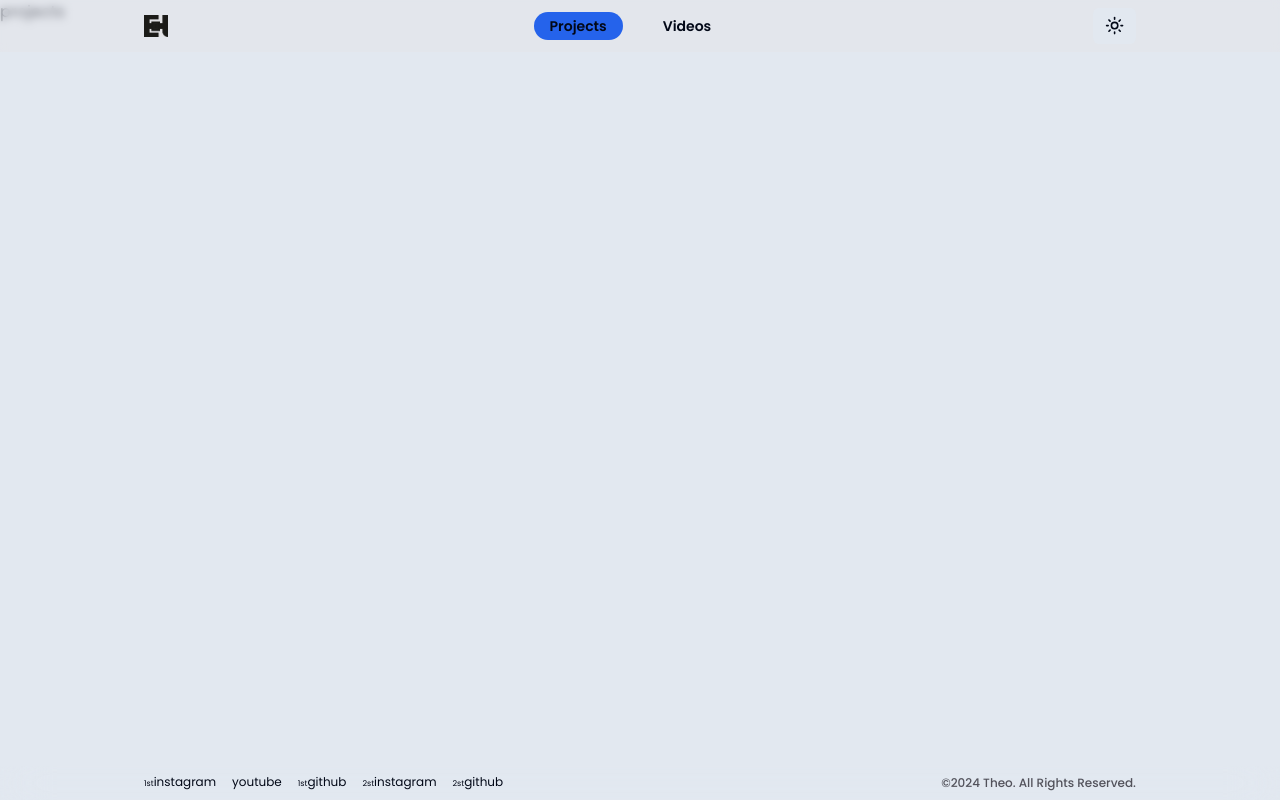
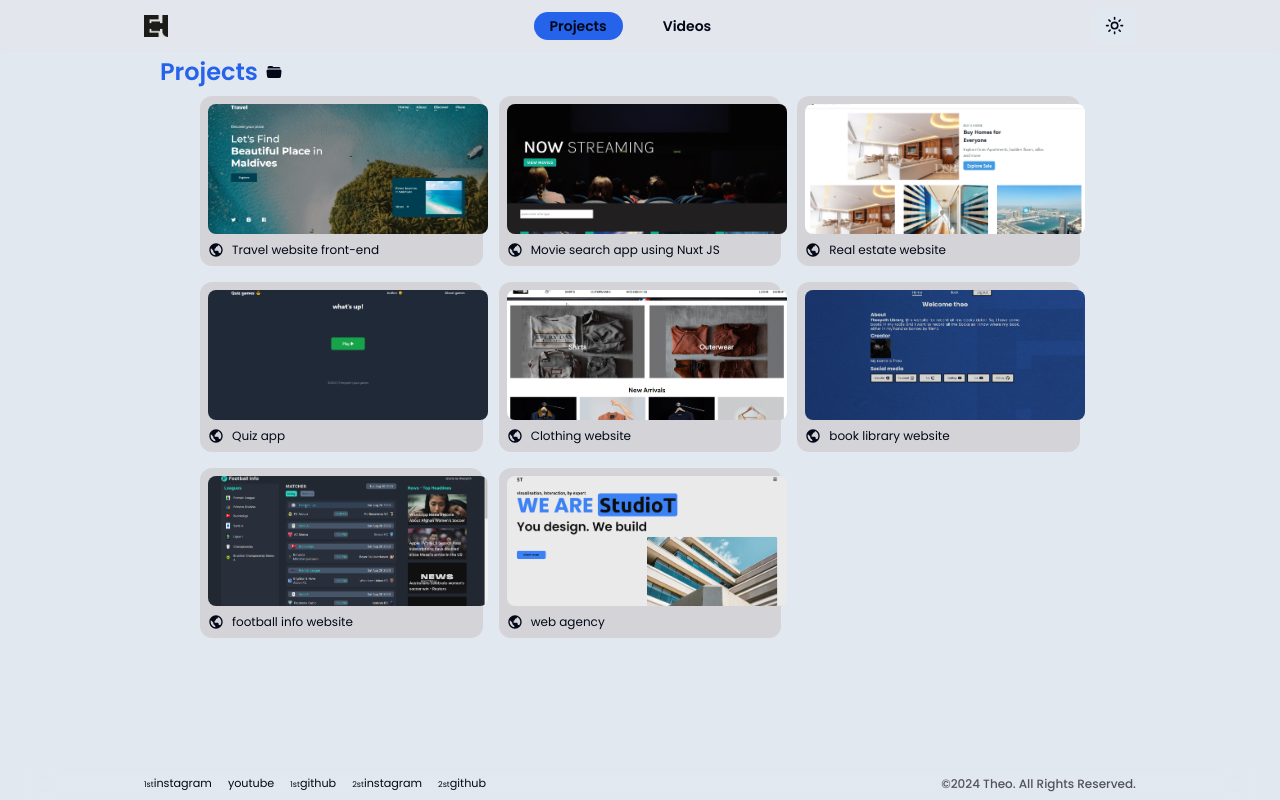
Before and after one commit to theoyoth/portfolio-v3, a Next.js app: page /projects in a window 1280 px wide. Built offline with nearby package versions, Linux system fonts and the light colour scheme.

Commit message:
project showcase

```diff
--- a/src/app/page.tsx
+++ b/src/app/page.tsx
@@ -10,11 +10,11 @@ import LayoutAnimation from "@/components/layout-animation";
 
 export default function Home() {
   return (
-    <LayoutAnimation>
-    <main className="h-[100dvh] overflow-hidden pt-12">
+    <main className="h-screen pt-12">
+      <LayoutAnimation>
       <section className="w-3/4 m-auto flex flex-col items-center space-y-8 mt-10">
         <div className="relative w-[140px] h-[140px]">
-          <Image src="/img/avatar.jpg" alt="profil pic" fill sizes="(min-width:1024px) 100vw, (min-width:768px) 50vw, 33vw" className="rounded-lg object-cover" />
+          <Image src="/img/avatar.jpg" alt="profil pic" fill sizes="(min-width:1024px) 100vw, (min-width:768px) 50vw, 33vw" priority className="rounded-lg object-cover" />
         </div>
         <div className="flex flex-col space-y-8">
           <div className="text-2xl dark:text-zinc-100 text-justify">
@@ -27,7 +27,7 @@ export default function Home() {
           </div>
         </div>
       </section>
+    </LayoutAnimation>
     </main>
-    </LayoutAnimation>
   );
 }
--- /dev/null
+++ b/src/app/projects/football-info/page.tsx
@@ -0,0 +1,8 @@
+
+const RealEstate = () => {
+  return (
+    <div>RealEstate</div>
+  )
+}
+
+export default RealEstate
--- a/src/app/projects/page.tsx
+++ b/src/app/projects/page.tsx
@@ -1,8 +1,41 @@
+
+import { IoFolderOpen } from "react-icons/io5";
+// components
+import LayoutAnimation from "@/components/layout-animation"
+import { ProjectWrapper } from "./project-wrapper";
+import { ProjectDetail } from "@/lib/Project";
 
 const Projects = () => {
   return (
-    <div>projects</div>
+    <div className="min-h-screen pt-14">
+      <LayoutAnimation>
+      <section className="w-3/4 m-auto">
+        <div className="flex space-x-2 items-center">
+          <h1 className="text-2xl font-bold text-blue-600">Projects</h1>
+          <IoFolderOpen />
+        </div>
+        <div className="w-11/12 m-auto mt-2 grid grid-cols-3 gap-4">
+          <ProjectDetails />
+        </div>
+      </section>
+      </LayoutAnimation>
+    </div>
   )
 }
 
 export default Projects
+
+const ProjectDetails = () => {
+  return (
+    <>
+      {ProjectDetail.map((project, index) => (
+        <ProjectWrapper
+          key={index}
+          src={project.src}
+          title={project.title}
+          href={project.href}
+        />
+      ))}
+    </>
+  )
+}
--- /dev/null
+++ b/src/app/projects/project-wrapper.tsx
@@ -0,0 +1,25 @@
+
+import {motion} from 'framer-motion';
+import Image from "next/image";
+import Link from "next/link";
+import BlurHover from "@/components/blur-hover";
+import { BiWorld } from "react-icons/bi";
+
+export const ProjectWrapper = ({src="", title="", href=""}:{src:string,title:string,href:string}) => {
+  return (
+    <div className="relative">
+      <BlurHover>
+      <Link href={href}>
+        <div className="relative dark:bg-zinc-950 bg-zinc-300 p-2 rounded-xl">
+          <div className="relative w-[280px] h-[130px] m-auto">
+            <Image src={src} alt={title} fill sizes="(min-width:1024px) 100vw, (min-width:768px) 50vw, 33vw" className="object-cover rounded-lg" />
+          </div>
+          <div className="flex space-x-2 pt-2">
+            <BiWorld />
+            <p className="text-xs">{title}</p>
+          </div>
+        </div>
+      </Link>
+      </BlurHover>
+    </div>
+)};
--- /dev/null
+++ b/src/app/projects/real-estate/page.tsx
@@ -0,0 +1,58 @@
+"use client"
+
+import { ImageComp } from "@/components/image-comp";
+import LayoutAnimation from "@/components/layout-animation";
+import { BiWorld } from 'react-icons/bi';
+import { Button } from '@/components/ui/button';
+import { BsGithub } from 'react-icons/bs';
+import { Badge } from '@/components/ui/badge';
+
+const RealEstate = () => {
+  return (
+    <div className="h-screen overflow-hidden pt-14">
+      <LayoutAnimation>
+      <section className="w-3/4 m-auto">
+        <div className="m-auto flex gap-2 w-max">
+          <div className="relative w-[420px] h-[220px]">
+            <ImageComp
+              src="/img/projects/real-estate1.png"
+              alt="real estate website"
+            />
+          </div>
+          <div className="relative w-[420px] h-[220px]">
+            <ImageComp
+              src="/img/projects/real-estate2.png"
+              alt="real estate website"
+            />
+          </div>
+        </div>
+        <div className="w-1/2 m-auto flex flex-col space-y-4">
+          <div className='flex space-x-2 items-center pt-2'>
+            <BiWorld />
+            <h1 className='dark:text-blue-600 text-xl font-bold'>Real estate website 🏠</h1>
+          </div>
+          <p className='text-sm text-justify indent-6'>
+            Di projek ini, saya membuat website real estate menggunakan API dari Rapid API, user bisa mencari perumahan yang diinginkan sesuai spesifikasi yang dimasukkan.
+          </p>
+          <div className='flex flex-col justify-center items-center space-y-4'>
+            <div className='flex justify-center space-x-2'>
+              <p>STACK :</p>
+              <Badge>NextJS</Badge>
+              <Badge className="bg-teal-400">ChakraUI</Badge>
+              <Badge className="bg-gradient-to-r from-indigo-500 to-pink-500">Framer motion</Badge>
+            </div>
+            <a href="https://github.com/theoyoth/real-estate" target='_blank'>
+              <Button variant="secondary" size="sm" className=''>
+                <BsGithub />
+                <p className='ml-2'>Github</p>
+              </Button>
+            </a>
+          </div>
+        </div>
+      </section>
+    </LayoutAnimation>
+    </div>
+  )
+}
+
+export default RealEstate
--- a/src/app/videos/page.tsx
+++ b/src/app/videos/page.tsx
@@ -1,7 +1,12 @@
+import LayoutAnimation from "@/components/layout-animation"
 
 const Videos = () => {
   return (
-    <div>videos</div>
+    <LayoutAnimation>
+    <div className="h-[90dvh]">
+        Lorem ipsum, dolor sit amet consectetur adipisicing elit. Repellat assumenda, ipsa culpa quo earum iure sit nihil illum quisquam cupiditate facere obcaecati eum incidunt possimus temporibus voluptates necessitatibus consectetur cumque molestiae! Assumenda eius, quaerat alias error distinctio facere nihil necessitatibus!
+    </div>
+    </LayoutAnimation>
   )
 }
 
--- a/src/components/footer.tsx
+++ b/src/components/footer.tsx
@@ -41,11 +41,11 @@ export const Social = () => {
   ]
 
   return (
-    <ul className="flex space-x-4 items-center text-xs">
+    <ul className="flex space-x-4 items-center text-[0.7rem]">
       {
         socialMedia.map((social,idx) => (
           <li key={idx} className="relative">
-            <a href={social?.href} target="_blank" className="dark:before:content-[''] dark:before:w-full dark:before:h-full dark:before:absolute dark:before:inset-0 dark:hover:before:bg-blue-500 dark:hover:before:blur-[20px] dark:before:opacity-60 before:transition-all before:duration-100 before:ease-in-out"><span className="text-[8px] cursor-pointer">{social?.tag}</span>{social?.name}</a>
+            <a href={social?.href} target="_blank" className="dark:before:content-[''] dark:before:w-full dark:before:h-full dark:before:absolute dark:before:inset-0 dark:hover:before:bg-blue-500 dark:hover:before:blur-[20px] dark:before:opacity-60 before:transition-all before:duration-100 before:ease-in-out"><span className="text-[0.5rem] cursor-pointer">{social?.tag}</span>{social?.name}</a>
           </li>
         ))
       }
--- /dev/null
+++ b/src/components/image-comp.tsx
@@ -0,0 +1,12 @@
+import Image from "next/image";
+
+export const ImageComp = ({ src, alt, ...props }:{src:string,alt:string}) => (
+  <Image
+    src={src}
+    alt={alt}
+    fill
+    sizes="(min-width:1024px) 100vw, (min-width:768px) 50vw, 33vw"
+    priority
+    className="object-cover rounded-lg"
+  />
+);
--- /dev/null
+++ b/src/lib/Project.ts
@@ -0,0 +1,42 @@
+export const ProjectDetail = [
+  {
+    src: "/img/projects/travel.png",
+    title: "Travel website front-end",
+    href: "projects/travel",
+  },
+  {
+    src: "/img/projects/movieapp.png",
+    title: "Movie search app using Nuxt JS",
+    href: "projects/movieapp",
+  },
+  {
+    src: "/img/projects/real-estate1.png",
+    title: "Real estate website",
+    href: "projects/real-estate",
+  },
+  {
+    src: "/img/projects/quizyoth.png",
+    title: "Quiz app",
+    href: "projects/quiz-app",
+  },
+  {
+    src: "/img/projects/clothing1.png",
+    title: "Clothing website",
+    href: "projects/clothing",
+  },
+  {
+    src: "/img/projects/book-library2.png",
+    title: "book library website",
+    href: "projects/book-library",
+  },
+  {
+    src: "/img/projects/football-info1.png",
+    title: "football info website",
+    href: "projects/football-info",
+  },
+  {
+    src: "/img/projects/studiot1.png",
+    title: "web agency",
+    href: "projects/studio-t",
+  },
+];
```
